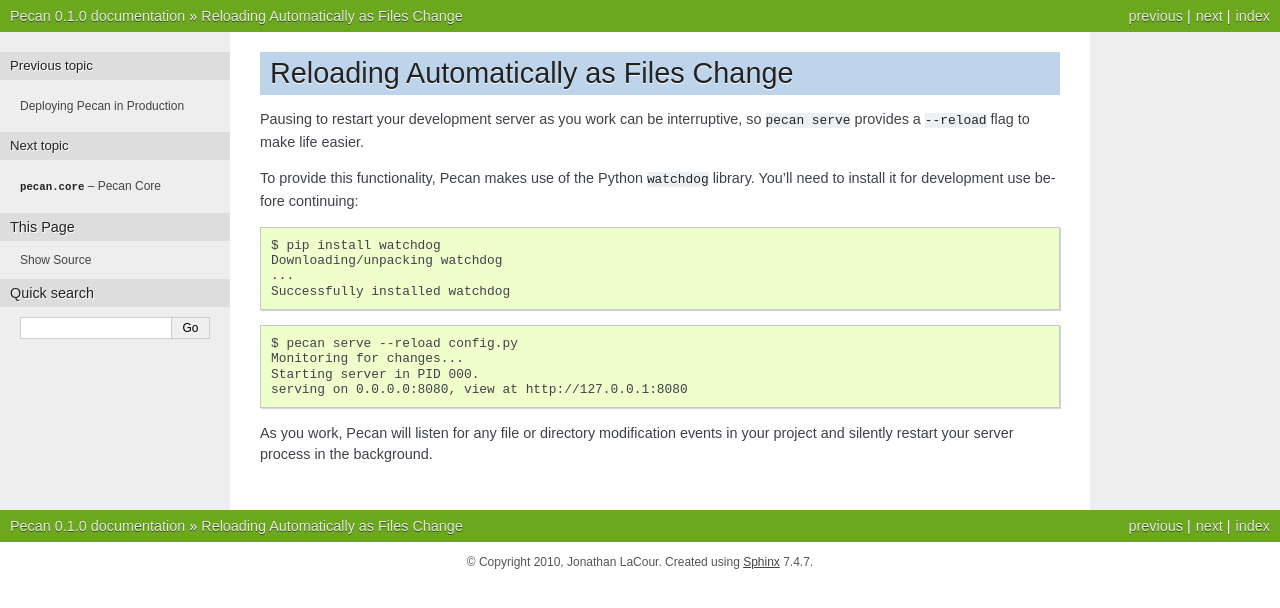
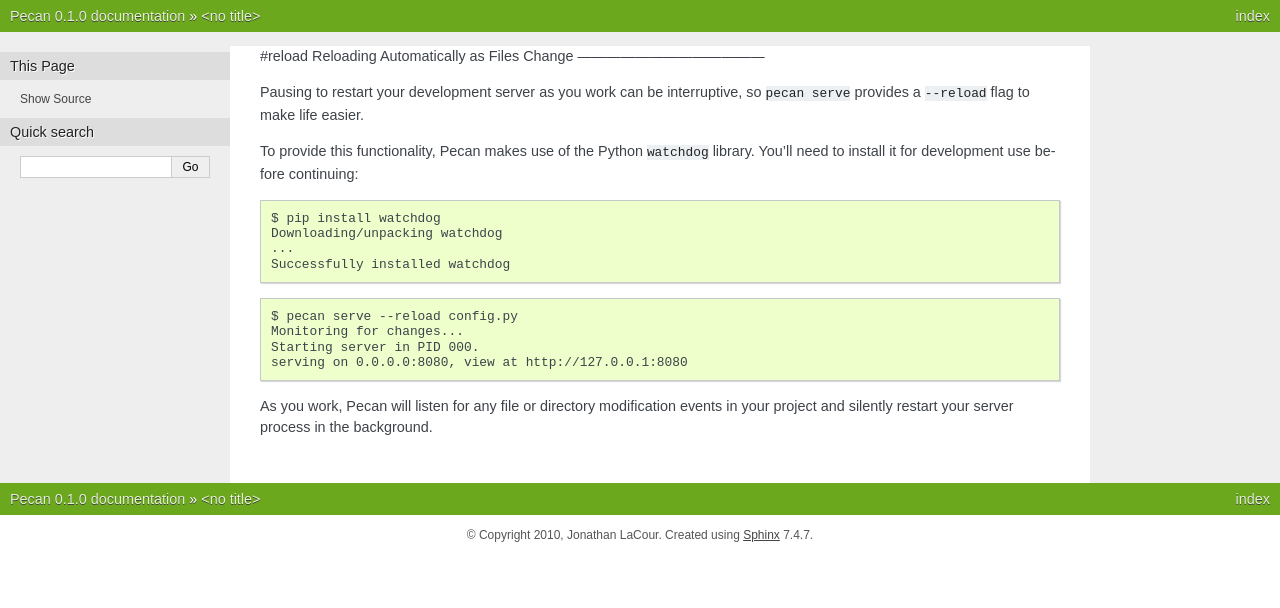
Before and after one commit to stackforge/pecan, a Sphinx documentation site: the page built from docs/source/reload.rst, in a window 1280 px wide. Shown: the top 608 px of the page. Built offline with Sphinx 7.4.7, drawn with Linux system fonts in a browser that asks for light colours.

Commit message:
reload.rst not standalone
Made reload.rst an orphan.  Added a :start-after: directive to the
inclusions to prevent the string "orphan:" from interpolating into
html.

```diff
--- a/docs/source/commands.rst
+++ b/docs/source/commands.rst
@@ -27,6 +27,7 @@
 described in :ref:`server_configuration`.
 
 .. include:: reload.rst
+    :start-after: #reload
 
 The Interactive Shell
 ---------------------
--- a/docs/source/development.rst
+++ b/docs/source/development.rst
@@ -4,6 +4,7 @@
 =====================================
 
 .. include:: reload.rst
+    :start-after: #reload
 
 Debugging Pecan Applications
 ----------------------------
--- a/docs/source/index.rst
+++ b/docs/source/index.rst
@@ -56,7 +56,6 @@
    databases.rst
    errors.rst
    deployment.rst
-   reload.rst
 
 
 API Documentation
--- a/docs/source/reload.rst
+++ b/docs/source/reload.rst
@@ -1,3 +1,6 @@
+:orphan:
+
+#reload
 Reloading Automatically as Files Change
 ---------------------------------------
 
```
